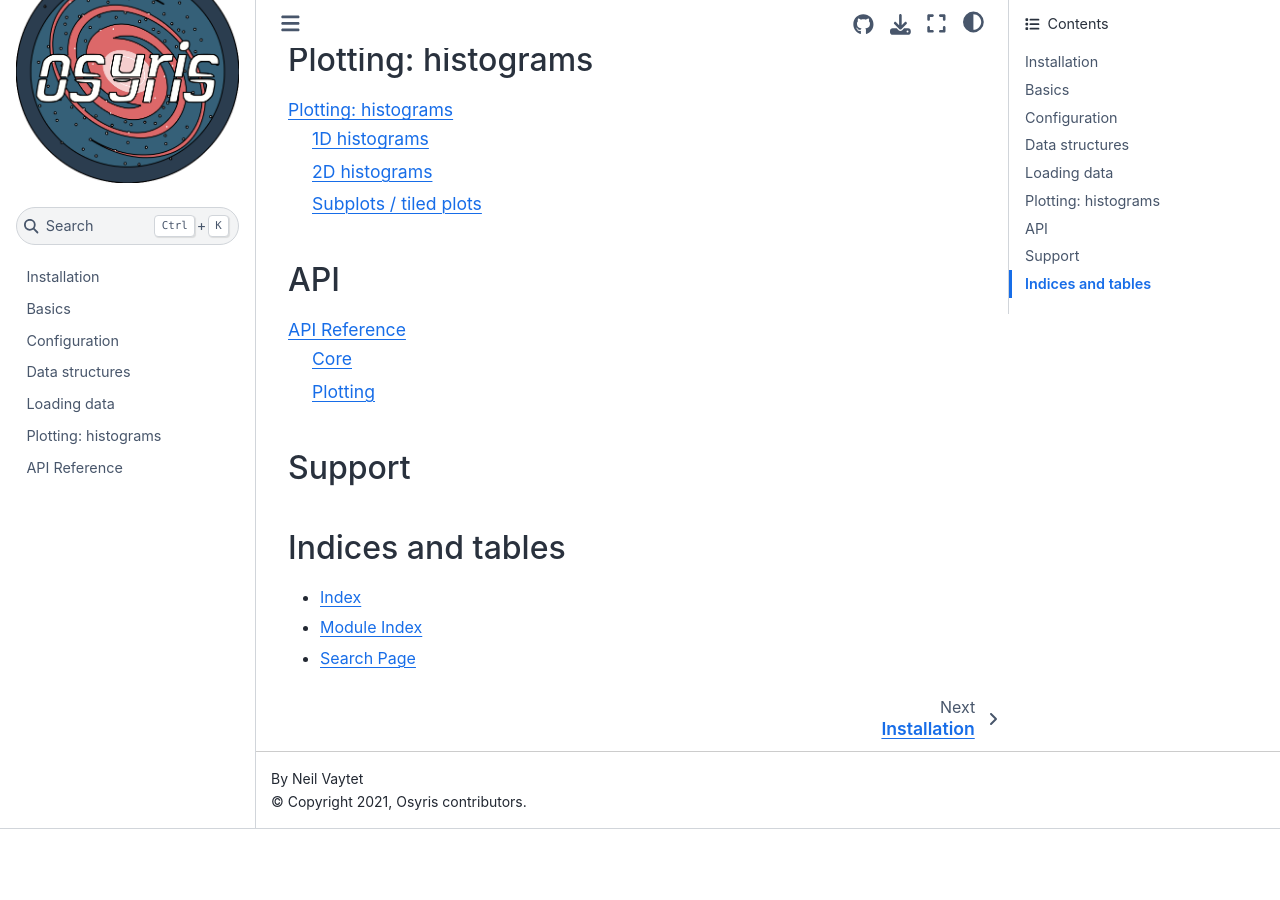
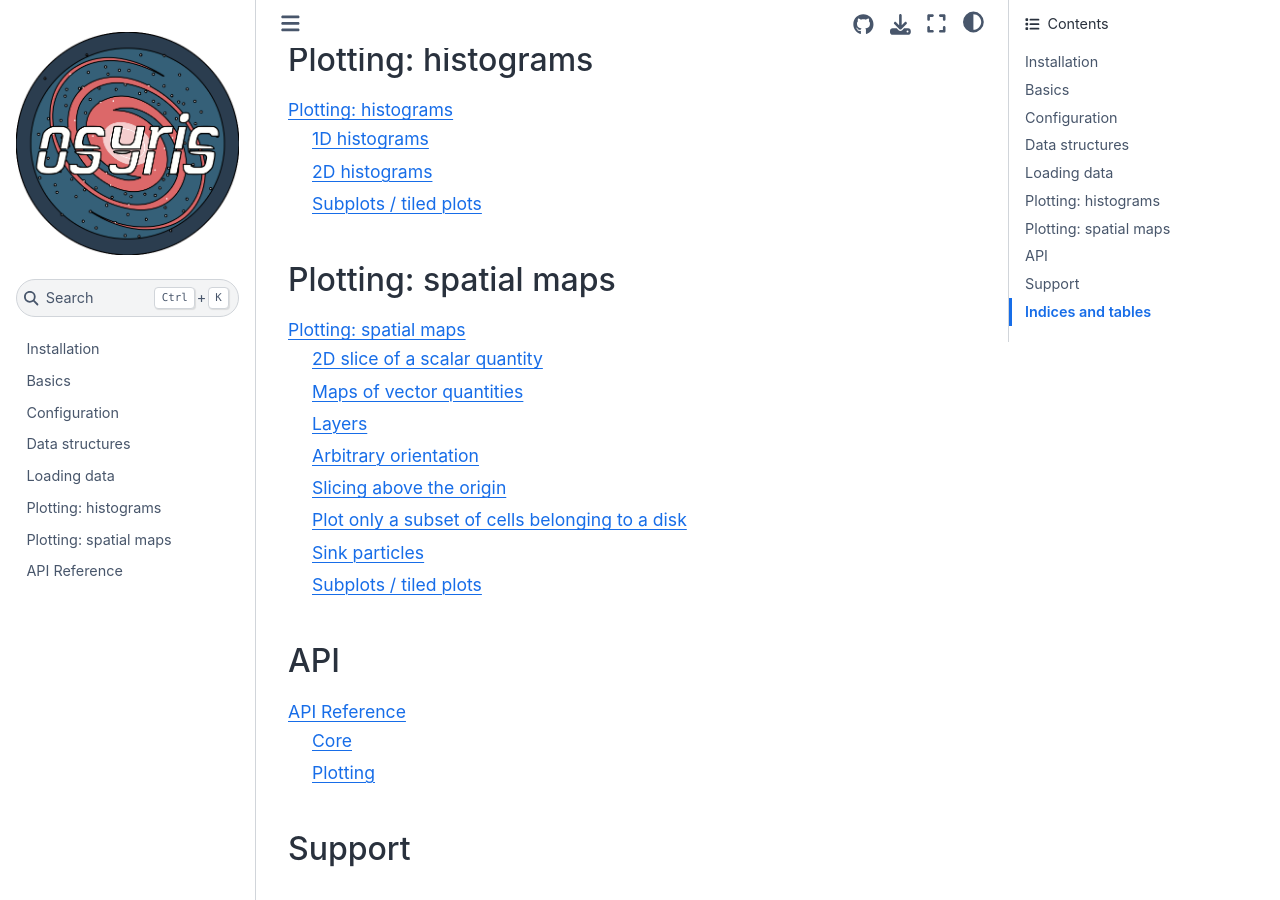
Before and after one commit to osyris-project/osyris, a Sphinx documentation site: the page built from docs/index.rst, in a window 1280 px wide and 900 px high, scrolled down 1960 px. Built offline with Sphinx 7.4.7 and the Sphinx Book theme 1.1.4, drawn with Linux system fonts in a browser that asks for light colours; before the commit the page ends 2789 px from its top, so only the background shows below that.

Commit message:
add plotting maps notebook

```diff
--- a/docs/index.rst
+++ b/docs/index.rst
@@ -72,6 +72,14 @@ Plotting: histograms
 
    plotting_histograms
 
+Plotting: spatial maps
+======================
+
+.. toctree::
+   :maxdepth: 2
+
+   plotting_maps
+
 API
 ===
 
```
Also changed, not shown: docs/plotting_histograms.ipynb, docs/plotting_maps.ipynb (added).
